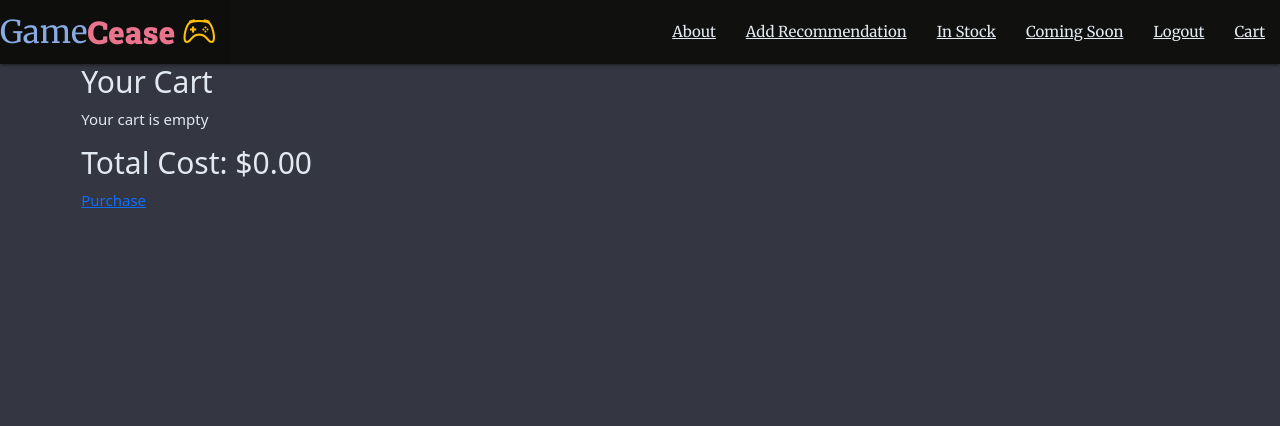
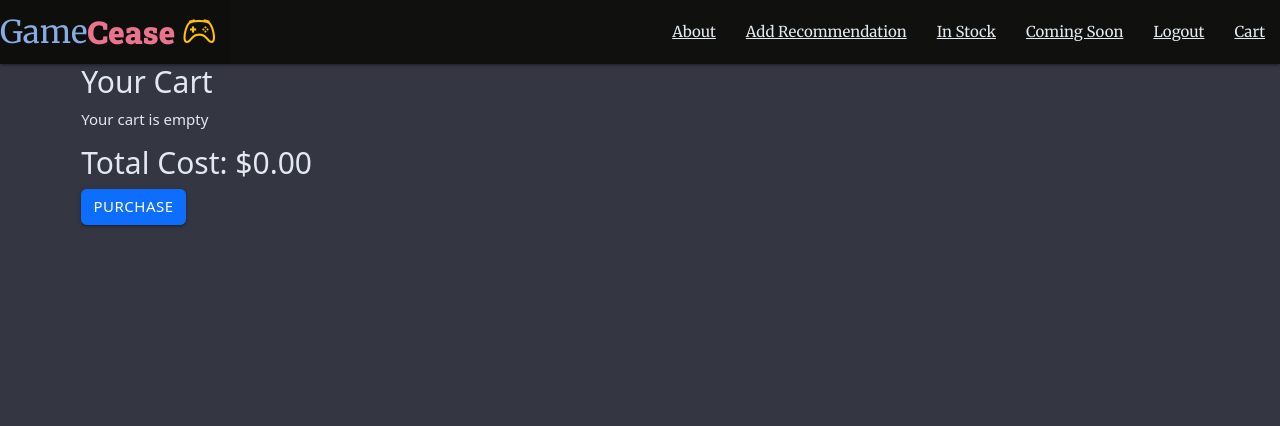
Before and after one commit to teyotobias/GameCease, a Django app: page /cart/ in a window 1280 px wide. Shown: the top 426 px of the page. Run offline with Django 4.2, Linux system fonts and the light colour scheme; the visitor is signed in with stand-in values (Sample User, id 1); data comes from the database, SQL or seed files in the repository; data that the repository does not hold is empty; some libraries are stand-ins or nearby versions.

Commit message:
CSS Update

```diff
--- a/games/templates/games/cart.html
+++ b/games/templates/games/cart.html
@@ -11,7 +11,7 @@
             </div>
             <aside>
               <img class='game-images' src="{{ game.cover.url }}" alt="{{ game.title }}" class="img-fluid" style="max-width: 100px;">
-              <a href="{% url 'remove_from_cart' game.id %}">Remove from cart</a>
+              <a href="{% url 'remove_from_cart' game.id %}" class="btn btn-primary">Remove from cart</a>
             </aside>
         </li>
     {% empty %}
@@ -19,5 +19,5 @@
     {% endfor %}
     </ul>
     <h2>Total Cost: ${{ total_cost }}</h2>
-    <a href="{% url 'purchase' %}">Purchase</a>
+    <a href="{% url 'purchase' %}" class="btn btn-primary">Purchase</a>
 {% endblock %}
--- a/games/templates/games/login.html
+++ b/games/templates/games/login.html
@@ -5,6 +5,6 @@
   <form method="post">
     {% csrf_token %}
     {{ form.as_p }}
-    <button type="Submit!" class>Login</button>
+    <button type="submit" class="btn btn-primary">Login</button>
   </form>
 {% endblock %}
--- a/games/templates/games/recommended_games.html
+++ b/games/templates/games/recommended_games.html
@@ -7,9 +7,7 @@
   {% for game in games %}
     <div class="col-md-4 mb-4">
       <div class="card h-100">
-          <a href="{% url 'games_detail' game.id %}">
         <img class='card-img-top game-images' src="{{ game.cover.url }}" alt="{{ game.title }}">
-          </a>
         <div class="card-body">
           <h5 class="card-title">{{ game.title }}</h5>
         </div>
--- a/games/templates/games/signup.html
+++ b/games/templates/games/signup.html
@@ -5,6 +5,6 @@
   <form method="post">
     {% csrf_token %}
     {{ form.as_p }}
-    <button type="submit">Sign Up</button>
+    <button type="submit" class="btn btn-primary">Sign Up</button>
   </form>
 {% endblock %}
```
Lines whose indentation alone changed are shown as unchanged.
